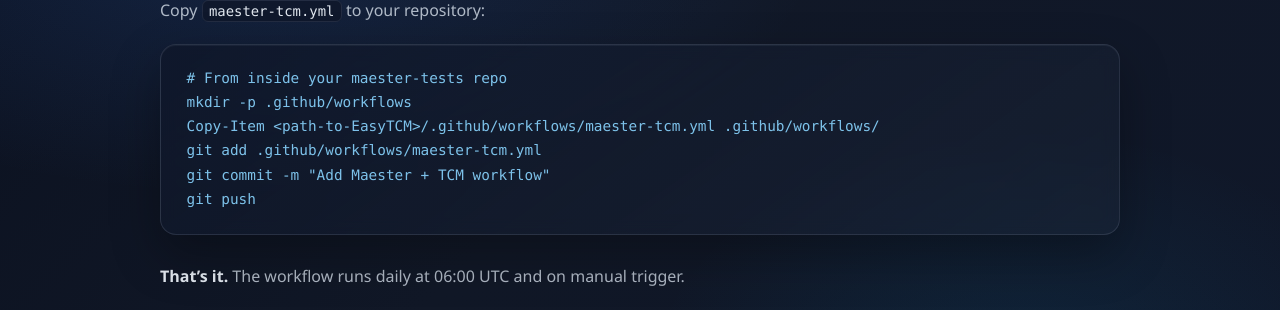
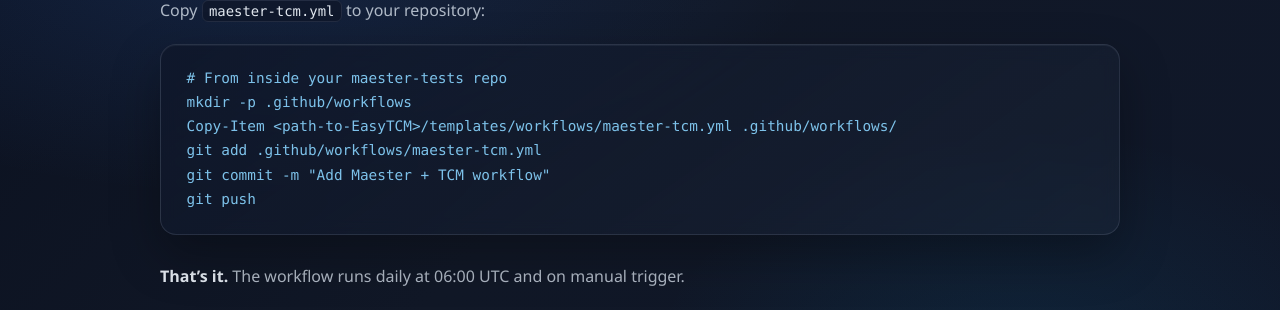
Before and after one commit to kayasax/EasyTCM, a Jekyll site: the page built from docs/github-actions.md, in a window 1280 px wide and 900 px high, scrolled down 1886 px. Shown: the part 142-452 px from the top of the window. Built offline with Jekyll 4.4.1, drawn with Linux system fonts in a browser that asks for light colours.

Commit message:
docs: update workflow template paths in README and github-actions page

````diff
--- a/docs/github-actions.md
+++ b/docs/github-actions.md
@@ -54,12 +54,12 @@ Start-TCMMonitoring
 
 ## Step 3: Add the Workflow File
 
-Copy [`maester-tcm.yml`](https://github.com/kayasax/EasyTCM/blob/main/.github/workflows/maester-tcm.yml) to your repository:
+Copy [`maester-tcm.yml`](https://github.com/kayasax/EasyTCM/blob/main/templates/workflows/maester-tcm.yml) to your repository:
 
 ```powershell
 # From inside your maester-tests repo
 mkdir -p .github/workflows
-Copy-Item <path-to-EasyTCM>/.github/workflows/maester-tcm.yml .github/workflows/
+Copy-Item <path-to-EasyTCM>/templates/workflows/maester-tcm.yml .github/workflows/
 git add .github/workflows/maester-tcm.yml
 git commit -m "Add Maester + TCM workflow"
 git push
````
Also changed, not shown: README.md.
